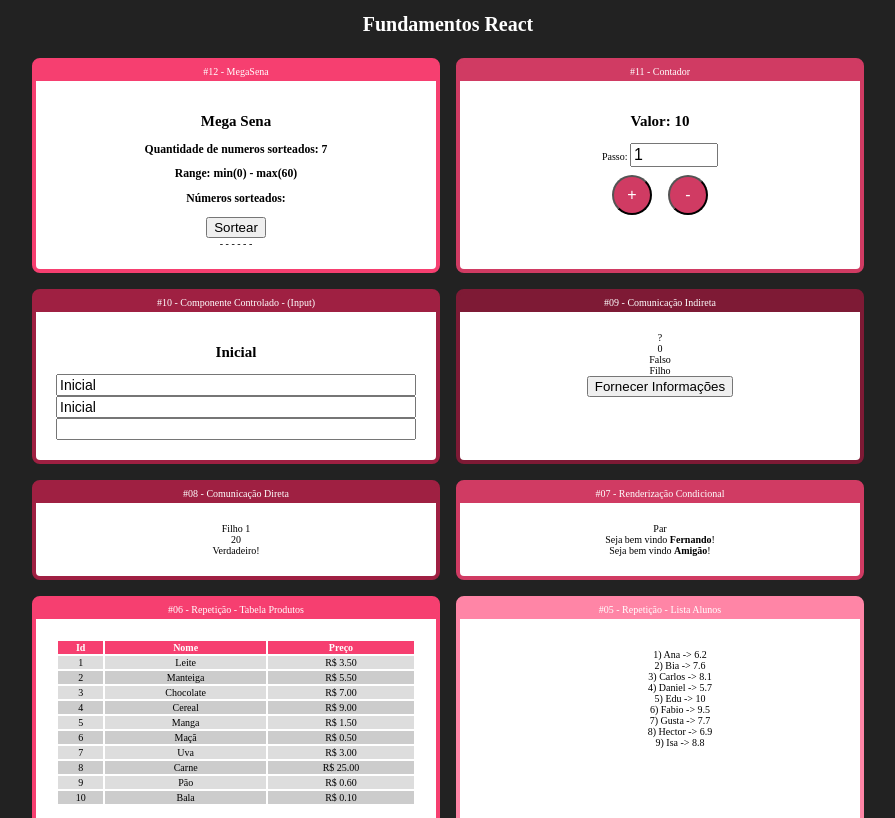
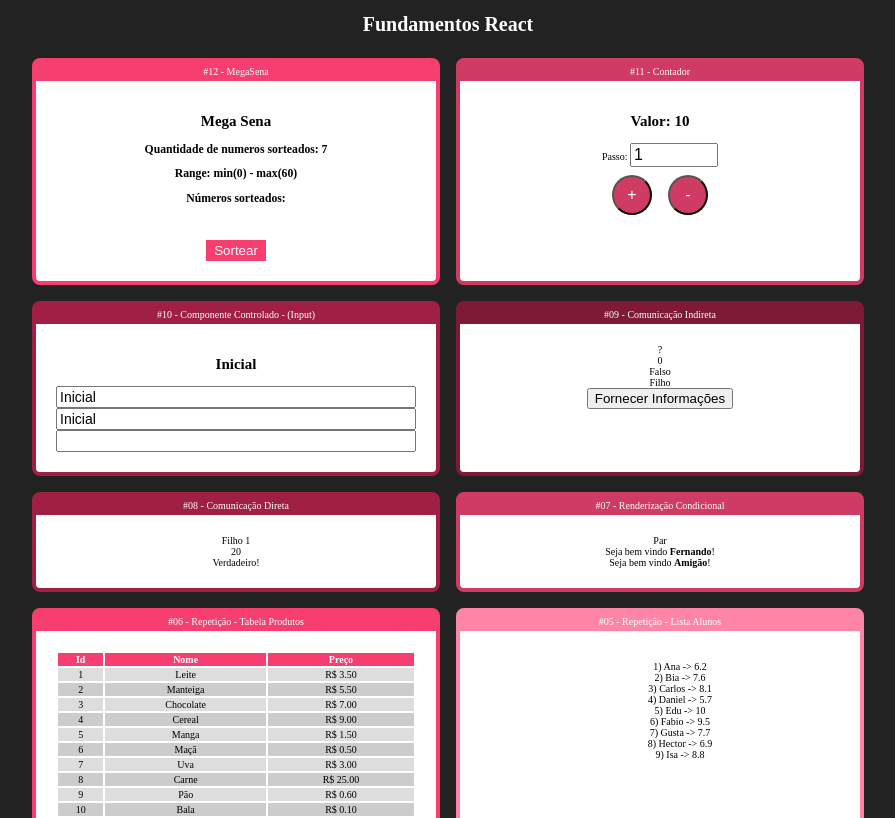
Before and after one commit to DisistiNao/Fundamentos-React, a React (Create React App) app: page / in a window 1280 px wide. Shown: the top 818 px of the page, without its empty margins (192-1087 px from the left). Built offline with nearby package versions, Linux system fonts and the light colour scheme.

Commit message:
Desafio MegaSena - parte final

```diff
--- /dev/null
+++ b/src/components/megaSena/DisplaySorteio.css
@@ -0,0 +1,13 @@
+.display span {
+    /* background-color: darkcyan; */
+    font-size: 1.2em;
+    margin: .4rem;
+}
+
+.display button {
+    background-color: #f63f70;
+    color: #fff;
+
+    border: .2rem solid #f63f70;
+    margin-top: .8rem;
+}
--- a/src/components/megaSena/DisplaySorteio.jsx
+++ b/src/components/megaSena/DisplaySorteio.jsx
@@ -1,6 +1,7 @@
 import React, { useState } from 'react'
 
 import Sorteio from './Sorteio';
+import "./DisplaySorteio.css"
 
 export default (props) => {
     const [lista, setLista] = useState([])
@@ -9,25 +10,31 @@ export default (props) => {
         setLista(lista)
     }
 
+    console.log(lista)
+
     return (
-        <div>
+        <div className="display">
             <h3>Números sorteados:</h3>
 
             {/* TENHO QUE FORMATAR OS VALORES RECEBIDOS DA LISTA AQUI*/}
+            <span>{lista[0]}</span>
+            <span>{lista[1]}</span>
+            <span>{lista[2]}</span>
+            <span>{lista[3]}</span>
+            <span>{lista[4]}</span>
+            <span>{lista[5]}</span>
+            <span>{lista[6]}</span>
+
+            <Sorteio
+                numsSorteio={props.numsSorteio}
+                min={props.min}
+                max={props.max}
+                alterarLista={alterarLista}
+            />
+
+
             <div>
-                <Sorteio
-                    numsSorteio={props.numsSorteio}
-                    min={props.min}
-                    max={props.max}
-                    alterarLista={alterarLista}
-                />
-                <span>{lista[0]}</span>
-                <span> - {lista[1]}</span>
-                <span> - {lista[2]}</span>
-                <span> - {lista[3]}</span>
-                <span> - {lista[4]}</span>
-                <span> - {lista[5]}</span>
-                <span> - {lista[6]}</span>
+
             </div>
         </div>
     )
```
